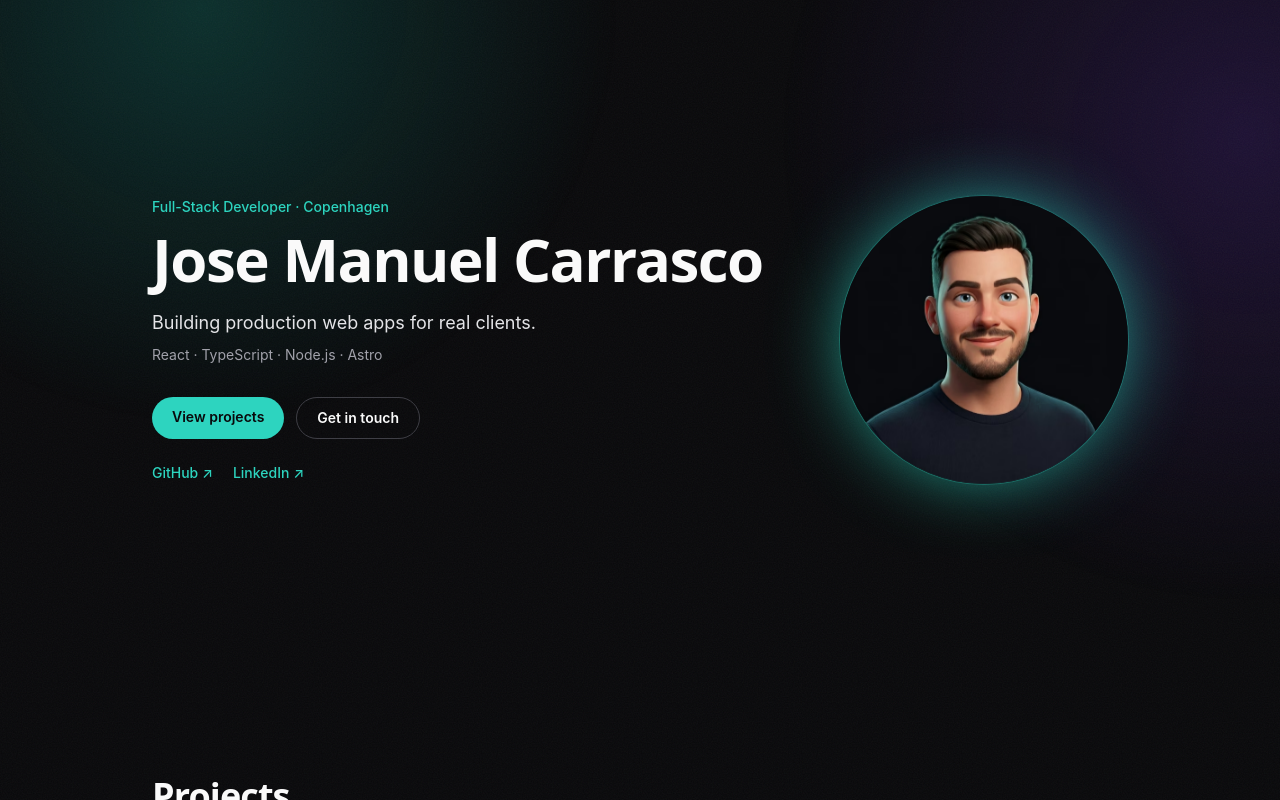
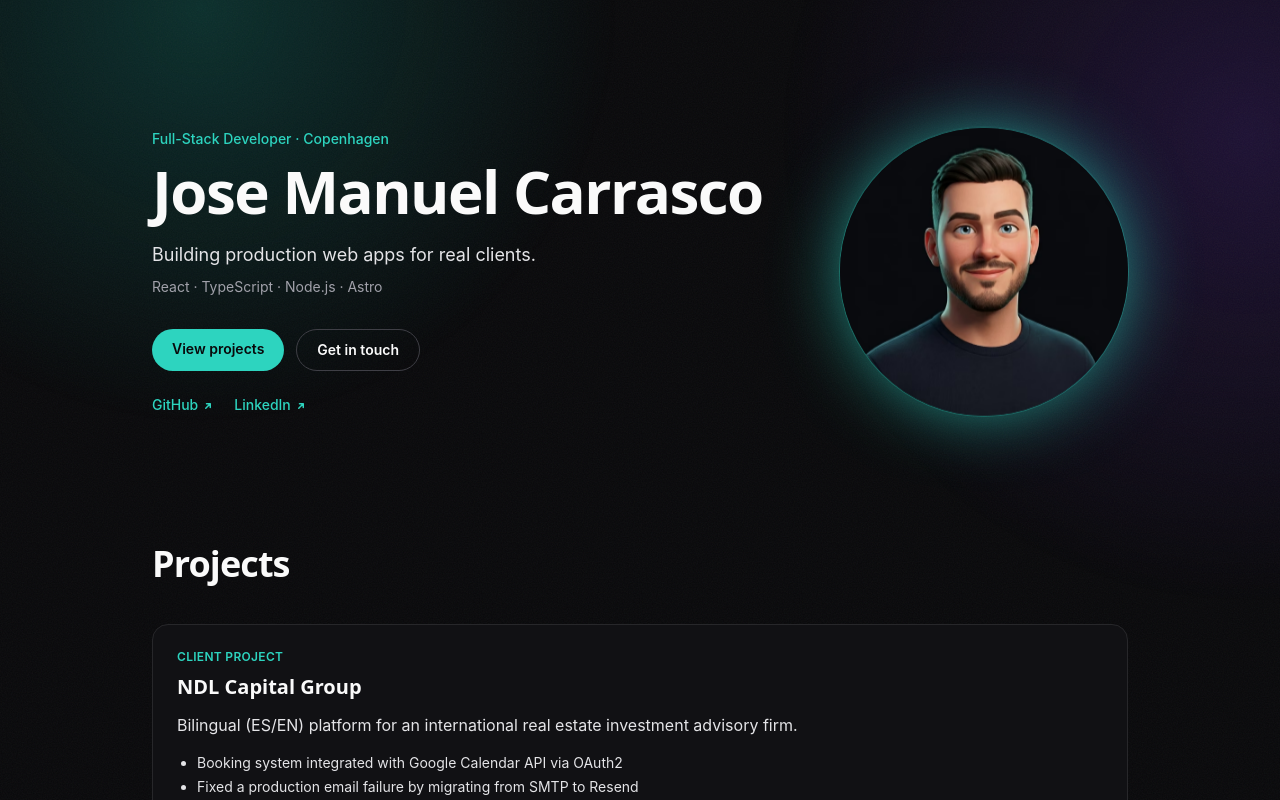
Before and after one commit to jmanuel3/portfolio, a React (Vite) app: page / in a window 1280 px wide. Shown: the top 800 px of the page. Built offline with nearby package versions, Linux system fonts and the light colour scheme.

Commit message:
fix: render external link icon as SVG and tighten hero layout

```diff
--- a/src/components/ui/ExternalLink.tsx
+++ b/src/components/ui/ExternalLink.tsx
@@ -15,7 +15,19 @@ export function ExternalLink({ href, children }: ExternalLinkProps) {
       className="font-medium text-accent underline-offset-4 hover:underline"
     >
       {children}
-      <span aria-hidden="true"> ↗</span>
+      {/* SVG instead of the ↗ character, which some systems render as an emoji */}
+      <svg
+        aria-hidden="true"
+        viewBox="0 0 16 16"
+        fill="none"
+        stroke="currentColor"
+        strokeWidth="2"
+        strokeLinecap="round"
+        strokeLinejoin="round"
+        className="ml-1 inline size-3"
+      >
+        <path d="M5 11 11 5M6 5h5v5" />
+      </svg>
       <span className="sr-only"> (opens in a new tab)</span>
     </a>
   );
--- a/src/features/hero/Hero.tsx
+++ b/src/features/hero/Hero.tsx
@@ -6,8 +6,7 @@ export function Hero() {
   return (
     <section
       aria-labelledby="hero-heading"
-      // column-reverse puts the avatar first on mobile, text first on desktop
-      className="mx-auto flex min-h-[85svh] max-w-5xl flex-col-reverse items-center justify-center gap-10 px-4 py-20 sm:px-6 md:flex-row md:justify-between"
+      className="mx-auto flex max-w-5xl flex-col-reverse items-center justify-center gap-10 px-4 pt-24 pb-8 sm:px-6 md:flex-row md:justify-between md:pt-32"
     >
       <div className="text-center md:text-left">
         <p className="text-sm font-medium text-accent motion-safe:animate-fade-up">
--- a/src/features/projects/ProjectsSection.tsx
+++ b/src/features/projects/ProjectsSection.tsx
@@ -7,7 +7,7 @@ export function ProjectsSection() {
     <Section id="projects" title="Projects">
       <ul className="grid gap-6 md:grid-cols-2">
         {projects.map((project) => (
-          <li key={project.slug}>
+          <li key={project.slug} className="md:first:col-span-2">
             <ProjectCard project={project} />
           </li>
         ))}
```
